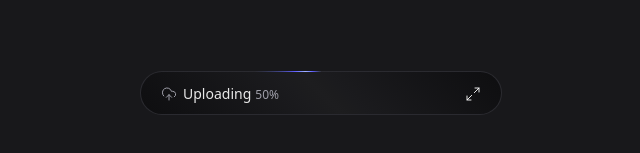
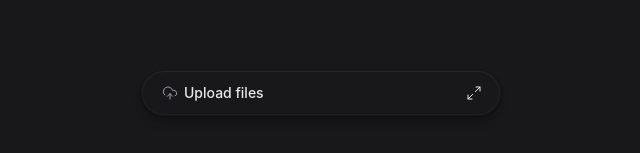
Before and after one commit to jonatasjdb/upload-web, a React (Vite) app: page / in a window 1280 px wide. Shown: the part 307-460 px from the top of the page, without its empty margins (319-959 px from the left). Built offline with nearby package versions, Linux system fonts and the light colour scheme.

Commit message:
Progresso de upload e calculo

```diff
--- a/src/componnents/export-widget-minimized-button.tsx
+++ b/src/componnents/export-widget-minimized-button.tsx
@@ -4,7 +4,7 @@ import { UploadWidgetTitle } from "./upload-widget-title";
 
 export function UploadWidgetMinimizedButton() {
 	return (
-		<Collapsible.Trigger className="w-90 bg-white/2 text-white/90 py-3 px-5 flex items-center justify-between">
+		<Collapsible.Trigger className="w-90 bg-white/2 text-white/90 py-3 px-5 flex items-center justify-between ga-5">
 			<UploadWidgetTitle />
 			<Maximize2 strokeWidth={1.5} className="size-4" />
 		</Collapsible.Trigger>
--- a/src/componnents/upload-widget-dropzone.tsx
+++ b/src/componnents/upload-widget-dropzone.tsx
@@ -1,13 +1,12 @@
 import { motion } from "motion/react";
 import { useDropzone } from "react-dropzone";
-import { useUploads } from "../store/uploads";
+import { usePendingUploads, useUploads } from "../store/uploads";
 import CircularProgressBar from "./ui/circular-progress-bar";
 
 export function UploadWidgetDropzone() {
-	const { addUploads } = useUploads();
-
-	const isThereAnyPendingUpload = false;
-	const uploadGlobalPercentage = 50;
+	const amountOfUploads = useUploads((store) => store.uploads.size);
+	const addUploads = useUploads((store) => store.addUploads);
+	const { isThereAnyPendingUploads, globalPercentage } = usePendingUploads();
 
 	const { getRootProps, getInputProps, isDragActive } = useDropzone({
 		multiple: true,
@@ -15,7 +14,7 @@ export function UploadWidgetDropzone() {
 			"image/jpeg": [],
 			"image/png": [],
 		},
-		onDrop(acceptedFiles, fileRejections, event) {
+		onDrop(acceptedFiles) {
 			addUploads(acceptedFiles);
 		},
 	});
@@ -32,14 +31,14 @@ export function UploadWidgetDropzone() {
 				{...getRootProps()}
 			>
 				<input type="file" {...getInputProps()} />
-				{isThereAnyPendingUpload ? (
+				{isThereAnyPendingUploads ? (
 					<div className="flex flex-col gap-2.5 items-center">
 						<CircularProgressBar
-							progress={uploadGlobalPercentage}
+							progress={globalPercentage}
 							size={56}
 							strokeWidth={4}
 						/>
-						<span className="text-xs">Uploading 2 files...</span>
+						<span className="text-xs">{amountOfUploads} files...</span>
 					</div>
 				) : (
 					<>
--- a/src/componnents/upload-widget-header.tsx
+++ b/src/componnents/upload-widget-header.tsx
@@ -8,7 +8,7 @@ export function UploadWidgetHeader() {
 		<div className=" w-90 p-4 py-2 bg-white/2 border-zinc-800 border-b flex items-center justify-between text-white/90">
 			<UploadWidgetTitle />
 
-			<Collapsible.Trigger>
+			<Collapsible.Trigger asChild>
 				<Button>
 					<Minimize2 strokeWidth={1.5} className="size-4" />
 				</Button>
--- a/src/componnents/upload-widget-title.tsx
+++ b/src/componnents/upload-widget-title.tsx
@@ -1,17 +1,17 @@
 import { UploadCloud } from "lucide-react";
+import { usePendingUploads } from "../store/uploads";
 
 export function UploadWidgetTitle() {
-	const isThereAnyPendingUpload = true;
-	const uploadGlobalPercentage = 50;
+	const { isThereAnyPendingUploads, globalPercentage } = usePendingUploads();
 
 	return (
 		<div className="flex items-center gap-1.5 text-sm font-medium">
 			<UploadCloud className="size-4 text-zinc-400" strokeWidth={1.5} />
-			{isThereAnyPendingUpload ? (
+			{isThereAnyPendingUploads ? (
 				<span className="flex items-baseline gap-1">
 					Uploading
 					<span className="text-xs text-zinc-400 tabular-nums">
-						{uploadGlobalPercentage}%
+						{globalPercentage}%
 					</span>
 				</span>
 			) : (
--- a/src/componnents/upload-widget-upload-item.tsx
+++ b/src/componnents/upload-widget-upload-item.tsx
@@ -1,7 +1,7 @@
 import * as Progress from "@radix-ui/react-progress";
 import { Download, ImageUp, Link2, RefreshCcw, X } from "lucide-react";
 import { motion } from "motion/react";
-import { type Upload, useUploads } from "../store/uploads";
+import { type Upload, usePendingUploads, useUploads } from "../store/uploads";
 import { formatBytes } from "../utils/format-bytes";
 import { Button } from "./ui/button";
 
@@ -14,11 +14,7 @@ export function UploadWidgetUploadItem({
 	uploadId,
 }: UploadWidgetUploadItemProps) {
 	const cancellUpload = useUploads((store) => store.cancelUploads);
-
-	const progress = Math.min(
-		(upload.uploadSizeInBytes * 100) / upload.originalSizeInBytes,
-		100,
-	);
+	const { globalPercentage } = usePendingUploads();
 
 	return (
 		<motion.div
@@ -42,7 +38,7 @@ export function UploadWidgetUploadItem({
 					</span>
 					<div className="size-1 rounded-full bg-zinc-700" />
 					{upload.status === "success" && <span></span>}
-					{upload.status === "progress" && <span>{progress}</span>}
+					{upload.status === "progress" && <span>{globalPercentage}%</span>}
 					{upload.status === "error" && (
 						<span className="text-red-400">Error</span>
 					)}
@@ -59,7 +55,8 @@ export function UploadWidgetUploadItem({
 				<Progress.Indicator
 					className="bg-indigo-500 h-1 group-data-[status=success]:bg-green-400 group-data-[status=error]:bg-red-400 group-data-[status=canceled]:bg-amber-500 transition-all"
 					style={{
-						width: upload.status === "progress" ? `${progress}%` : "100%",
+						width:
+							upload.status === "progress" ? `${globalPercentage}%` : "100%",
 					}}
 				/>
 			</Progress.Root>
--- a/src/componnents/upload-widget-upload-list.tsx
+++ b/src/componnents/upload-widget-upload-list.tsx
@@ -2,13 +2,14 @@ import { useUploads } from "../store/uploads";
 import { UploadWidgetUploadItem } from "./upload-widget-upload-item";
 
 export function UploadWidgetUploadList() {
+	const amountOfUploads = useUploads((store) => store.uploads.size);
 	const uploads = useUploads((store) => store.uploads);
 
-	const isUploadListEmpty = uploads.size === 0;
+	const isUploadListEmpty = amountOfUploads === 0;
 	return (
 		<div className="px-3 flex flex-col gap-3">
 			<span className="text-xs font-medium">
-				Uploades files <span className="text-zinc-400">(uploads.size)</span>
+				Uploaded files <span className="text-zinc-400">{amountOfUploads}</span>
 			</span>
 
 			{isUploadListEmpty ? (
--- a/src/componnents/upload-widget.tsx
+++ b/src/componnents/upload-widget.tsx
@@ -1,28 +1,35 @@
 import * as Collapsible from "@radix-ui/react-collapsible";
 import { motion, useCycle } from "motion/react";
+import { usePendingUploads } from "../store/uploads";
 import { UploadWidgetMinimizedButton } from "./export-widget-minimized-button";
 import { UploadWidgetDropzone } from "./upload-widget-dropzone";
 import { UploadWidgetHeader } from "./upload-widget-header";
 import { UploadWidgetUploadList } from "./upload-widget-upload-list";
 
 export function UploadWidget() {
-	const isThereAnyPendindgUpload = true;
+	const { isThereAnyPendingUploads, globalPercentage } = usePendingUploads();
 
 	const [isWidgetOpen, toogleWidgetOpen] = useCycle(false, true);
 	return (
 		<Collapsible.Root onOpenChange={() => toogleWidgetOpen()} asChild>
 			<motion.div
-				data-progress={isThereAnyPendindgUpload}
-				className="overflow-hidden w-90 rounded-xl data-[state=open]:shadow-shape border border-transparent animate-border data-[state=closed]:rounded-3xl data-[state=closed]:data-[progress=false]:shadow-shape data-[state=closed]:data-[progress=true]:[background:linear-gradient(45deg,#09090B,theme(colors.zinc.900)_50%,#09090B)_padding-box,conic-gradient(from_var(--border-angle),theme(colors.zinc.700/.48)_80%,_theme(colors.indigo.500)_86%,_theme(colors.indigo.300)_90%,_theme(colors.indigo.500)_94%,_theme(colors.zinc.600/.48))_border-box]"
+				data-progress={isThereAnyPendingUploads}
+				className="bg-zinc-900 overflow-hidden w-90 rounded-xl data-[state=open]:shadow-shape border border-transparent animate-border data-[state=closed]:rounded-3xl data-[state=closed]:data-[progress=false]:shadow-shape  data-[state=closed]:data-[progress=true]:[background:linear-gradient(45deg,#09090B,theme(colors.zinc.900)_50%,#09090B)_padding-box,conic-gradient(from_var(--border-angle),theme(colors.zinc.700/.48)_80%,_theme(colors.indigo.500)_86%,_theme(colors.indigo.300)_90%,_theme(colors.indigo.500)_94%,_theme(colors.zinc.600/.48))_border-box]"
 				animate={isWidgetOpen ? "open" : "closed"}
 				variants={{
 					closed: {
 						width: "max-content",
 						height: 44,
+						transition: {
+							type: "inertia",
+						},
 					},
 					open: {
 						width: 360,
 						height: "auto",
+						transition: {
+							duration: 0.1,
+						},
 					},
 				}}
 			>
--- a/src/index.css
+++ b/src/index.css
@@ -1,11 +1,12 @@
 @import "tailwindcss";
 
-@property --border-angle {
-	inherits: false;
-	initial-value: 0deg;
-	syntax: "<angle>";
-}
+/* =============================
+   Tailwind 4 - Custom Theme & Utilities
+   ============================= */
 
+/* -----------------------------
+   Theme Variables
+----------------------------- */
 @theme {
 	--shadow-shape:
 		0px 8px 8px rgba(0, 0, 0, 0.1),
@@ -20,21 +21,67 @@
 		inset 0px 1px 0px rgba(255, 255, 255, 0.02),
 		inset 0px 0px 0px 1px rgba(255, 255, 255, 0.02);
 
-	@keyframes border {
-		to {
-			--border-angle: 360deg;
-		}
-	}
+	--opacity-2: 0.02;
+	--font-xxs: 0.625rem;
+	--font-sans:
+		"Inter", ui-sans-serif, system-ui, -apple-system, BlinkMacSystemFont, "Segoe UI",
+		Roboto, "Helvetica Neue", Arial, "Noto Sans", sans-serif, "Apple Color Emoji",
+		"Segoe UI Emoji", "Segoe UI Symbol", "Noto Color Emoji";
 
-	--animation-border: border 2s linear infinite;
+	--border-angle: 0deg;
+	--animation-border: rotate-border 2s linear infinite;
 }
 
+/* -----------------------------
+   Custom Property for Animation
+----------------------------- */
+@property --border-angle {
+	inherits: false;
+	initial-value: 0deg;
+	syntax: "<angle>";
+}
+
+/* -----------------------------
+   Keyframes for Border Rotation
+----------------------------- */
+@keyframes rotate-border {
+	to {
+		--border-angle: 360deg;
+	}
+}
+
+/* -----------------------------
+   Utilities
+----------------------------- */
 @utility animate-border {
 	animation: var(--animation-border);
 }
 
+@utility shadow-shape {
+	box-shadow: var(--shadow-shape);
+}
+
+@utility shadow-shape-content {
+	box-shadow: var(--shadow-shape-content);
+}
+
+@utility opacity-2 {
+	opacity: var(--opacity-2);
+}
+
+@utility font-xxs {
+	font-size: var(--font-xxs);
+}
+
+@utility font-sans {
+	font-family: var(--font-sans);
+}
+
+/* -----------------------------
+   Base Layer
+----------------------------- */
 @layer base {
 	body {
-		@apply text-white;
+		@apply text-white font-sans;
 	}
 }
--- a/src/store/uploads.ts
+++ b/src/store/uploads.ts
@@ -2,6 +2,7 @@ import { CanceledError } from "axios";
 import { enableMapSet } from "immer";
 import { create } from "zustand";
 import { immer } from "zustand/middleware/immer";
+import { useShallow } from "zustand/shallow";
 import { uploadFileToStorage } from "../http/upload-file-to-storage";
 
 export type Upload = {
@@ -23,6 +24,16 @@ enableMapSet();
 
 export const useUploads = create<UploadState, [["zustand/immer", never]]>(
 	immer((set, get) => {
+		function updateUpload(uploadId: string, data: Partial<Upload>) {
+			const upload = get().uploads.get(uploadId);
+
+			if (!upload) {
+				return;
+			}
+			set((state) => {
+				state.uploads.set(uploadId, { ...upload, ...data });
+			});
+		}
 		async function processUpload(uploadId: string) {
 			const upload = get().uploads.get(uploadId);
 
@@ -35,43 +46,30 @@
 					{
 						file: upload.file,
 						onProgress(sizeInBytes) {
-							set((state) => {
-								state.uploads.set(uploadId, {
-									...upload,
-									uploadSizeInBytes: sizeInBytes,
-								});
+							updateUpload(uploadId, {
+								uploadSizeInBytes: sizeInBytes,
 							});
 						},
 					},
 					{ signal: upload.abortController.signal },
 				);
 
-				set((state) => {
-					state.uploads.set(uploadId, {
-						...upload,
-						status: "success",
-					});
+				updateUpload(uploadId, {
+					status: "success",
 				});
+
 				return;
 			} catch (err) {
 				if (err instanceof CanceledError) {
-					set((state) => {
-						state.uploads.set(uploadId, {
-							...upload,
-							status: "canceled",
-						});
+					updateUpload(uploadId, {
+						status: "canceled",
 					});
 					return;
 				}
 
-				set((state) => {
-					state.uploads.set(uploadId, {
-						...upload,
-						status: "error",
-					});
+				updateUpload(uploadId, {
+					status: "error",
 				});
-
-				return;
 			}
 		}
 		function cancelUploads(uploadId: string) {
@@ -81,11 +79,8 @@
 				return;
 			}
 			upload.abortController.abort();
-			set((state) => {
-				state.uploads.set(uploadId, {
-					...upload,
-					status: "canceled",
-				});
+			updateUpload(uploadId, {
+				status: "canceled",
 			});
 		}
 		function addUploads(files: File[]) {
@@ -117,3 +112,40 @@
 		};
 	}),
 );
+
+export const usePendingUploads = () => {
+	return useUploads(
+		useShallow((store) => {
+			const isThereAnyPendingUploads = Array.from(store.uploads.values()).some(
+				(upload) => upload.status === "progress",
+			);
+
+			if (!isThereAnyPendingUploads) {
+				return { isThereAnyPendingUploads, globalPercentage: 100 };
+			}
+
+			const { total, uploaded } = Array.from(store.uploads.values()).reduce(
+				(acc, upload) => {
+					acc.total += upload.originalSizeInBytes;
+					acc.uploaded += upload.uploadSizeInBytes;
+
+					return acc;
+				},
+				{
+					total: 0,
+					uploaded: 0,
+				},
+			);
+
+			const globalPercentage = Math.min(
+				Math.round((uploaded * 100) / total),
+				100,
+			);
+
+			return {
+				isThereAnyPendingUploads,
+				globalPercentage,
+			};
+		}),
+	);
+};
```
